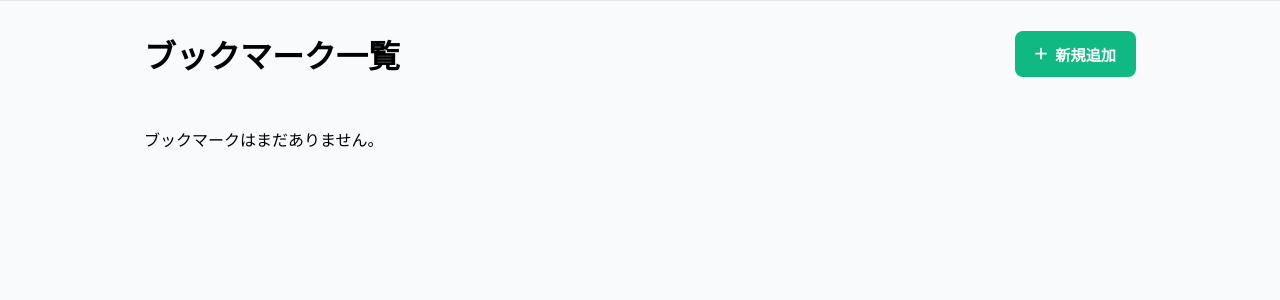
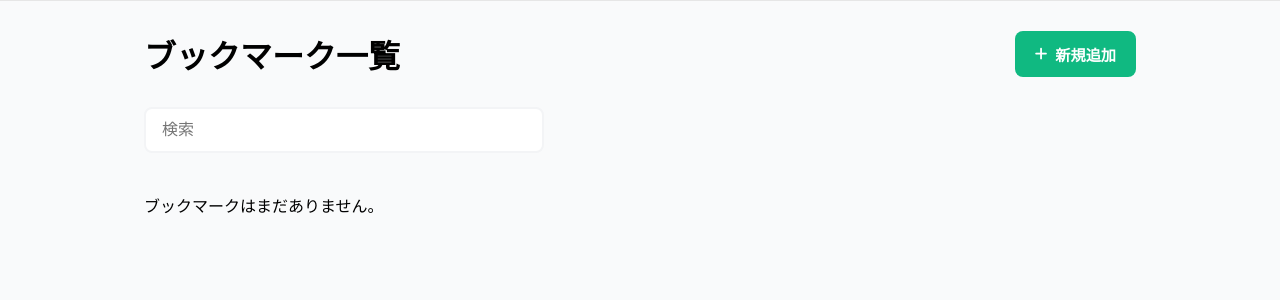
Before and after one commit to masunoob/MyBookmark, a Django app: page / in a window 1280 px wide. Shown: the part 60-360 px from the top of the page. Run offline with Django 5.2, Linux system fonts and the light colour scheme; data that the repository does not hold is empty.

Commit message:
検索欄のフロント側の実装を行いました。

```diff
--- a/main_app/static/main_app/css/bookmark_list.css
+++ b/main_app/static/main_app/css/bookmark_list.css
@@ -181,6 +181,36 @@
   font-size: 1rem;
 }
 
+/* 検索フォーム */
+.search-form {
+  display: flex;
+  justify-content: flex-start;
+  margin: 20px 0;
+  user-select: none;
+}
+
+.search-input {
+  width: 100%;
+  max-width: 400px;
+  padding: 12px 16px;
+  border: 2px solid var(--gray-100);
+  border-radius: 8px;
+  font-size: 1rem;
+  outline: none;
+  transition: all 0.2s ease;
+}
+
+/* フォーカス状態 */
+.search-input:focus {
+  border-color: var(--primary-color);
+  box-shadow: 0 0 0 3px rgba(var(--primary-color-rgb), 0.1);
+}
+
+/* 親要素のフォーカス状態 */
+.search-form:focus-within {
+  transform: scale(1.02);
+}
+
 /* レスポンシブ対応 */
 @media (max-width: 768px) {
   .createButton {
@@ -190,4 +220,8 @@
   .bookmark-wrapper {
     flex: 0 0 100%; /* モバイルでは1列 */
   }
+
+  .search-input {
+    max-width: 100%;
+  }
 }
--- a/main_app/templates/main_app/bookmark_list.html
+++ b/main_app/templates/main_app/bookmark_list.html
@@ -14,6 +14,11 @@
         新規追加
       </button>
     </div>
+
+    <search class="search-form">
+      <input class="search-input" type="text" placeholder="検索">
+    </search>
+
     <section class="bookmark-section">
       {% if context.bookmarks %}
         <div class="bookmarkList">
```
